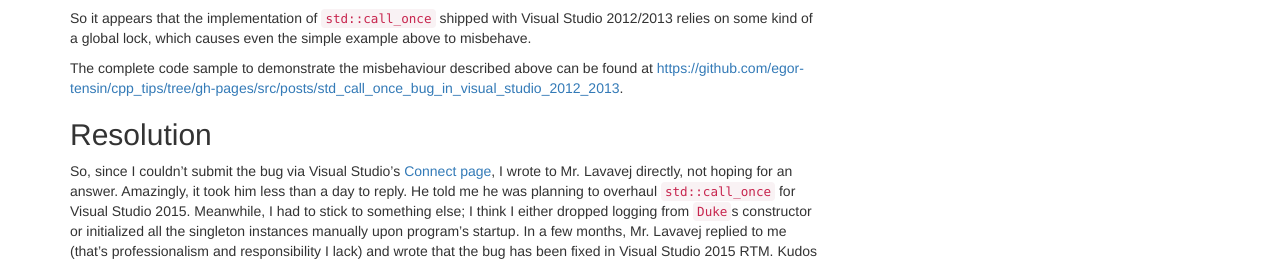
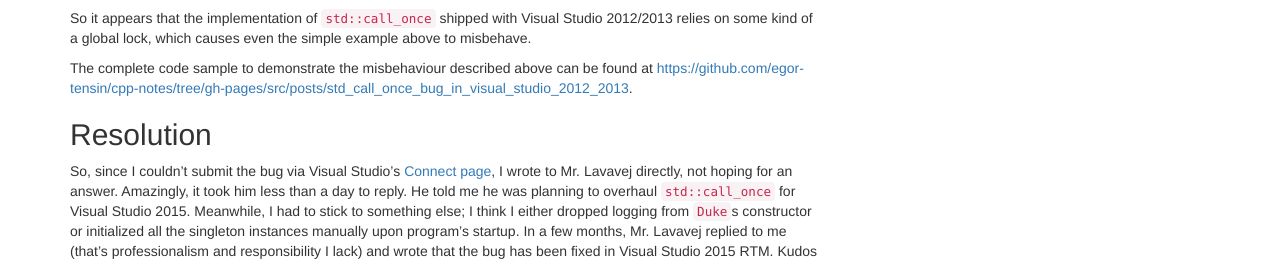
Before and after one commit to egor-tensin/jekyll-theme, a Jekyll site: the page built from _posts/2015-07-03-std-call-once-bug-in-visual-studio-2012-2013.md, in a window 1280 px wide and 900 px high, scrolled down 3857 px. Shown: the part 486-750 px from the top of the window. Built offline with Jekyll 4.4.1, drawn with Linux system fonts in a browser that asks for light colours; nearby versions of some CDN libraries; comment, search, counter and statistics services are not loaded.

Commit message:
rename the project

```diff
--- a/_config.yml
+++ b/_config.yml
@@ -1,4 +1,4 @@
-baseurl: /cpp_tips
+baseurl: /cpp-notes
 gems: [jekyll-paginate]
 paginate: 10
 include_comments: true
--- a/_includes/footer.html
+++ b/_includes/footer.html
@@ -6,7 +6,7 @@
             <div style="display: table; width: 100%;">
               <div style="display: table-row;">
                 <div style="display: table-cell;">
-                  <div class="text-center text-muted"><small>This project is licensed under the terms of the MIT License. See <a href="https://github.com/egor-tensin/cpp_tips/tree/gh-pages#licensing">Licensing</a> for details.</small></div>
+                  <div class="text-center text-muted"><small>This project is licensed under the terms of the MIT License. See <a href="https://github.com/egor-tensin/cpp-notes/tree/gh-pages#licensing">Licensing</a> for details.</small></div>
                 </div>
               </div>
               <div style="display: table-row;">
--- a/_includes/header.html
+++ b/_includes/header.html
@@ -5,7 +5,7 @@
     <meta http-equiv="X-UA-Compatible" content="IE=edge">
     <meta name="viewport" content="width=device-width, initial-scale=1">
 
-    <title>{{ page.title }} - C++ tips - Egor Tensin</title>
+    <title>{{ page.title }} - C++ notes - Egor Tensin</title>
 
     {% include bootstrap_css.html %}
 
--- a/_includes/sidebar.html
+++ b/_includes/sidebar.html
@@ -1,7 +1,7 @@
 <h4>About the project</h4>
 <p>Personal C++ notes. Feel free to contribute or contact me.</p>
 <div class="list-group reasonable-width">
-  <a class="list-group-item" href="//github.com/egor-tensin/cpp_tips"><span class="glyphicon glyphicon-home"></span>&nbsp;GitHub repository</a>
+  <a class="list-group-item" href="//github.com/egor-tensin/cpp-notes"><span class="glyphicon glyphicon-home"></span>&nbsp;GitHub repository</a>
   <a class="list-group-item" href="mailto:Egor.Tensin@gmail.com"><span class="glyphicon glyphicon-envelope"></span>&nbsp;Egor.Tensin@gmail.com</a>
 </div>
 <h4>Latest posts</h4>
--- a/_posts/2015-07-03-std-call-once-bug-in-visual-studio-2012-2013.md
+++ b/_posts/2015-07-03-std-call-once-bug-in-visual-studio-2012-2013.md
@@ -15,7 +15,7 @@
 This post, including code samples, is licenced under the terms of the MIT
 License.
 See
-[LICENSE.txt](https://github.com/egor-tensin/cpp_tips/blob/gh-pages/LICENSE.txt)
+[LICENSE.txt](https://github.com/egor-tensin/cpp-notes/blob/gh-pages/LICENSE.txt)
 for details.
 
 ## Introduction
@@ -281,7 +281,7 @@
 
 The complete code sample to demonstrate the misbehaviour described above can be
 found at
-[https://github.com/egor-tensin/cpp_tips/tree/gh-pages/src/posts/std_call_once_bug_in_visual_studio_2012_2013](https://github.com/egor-tensin/cpp_tips/tree/gh-pages/src/posts/std_call_once_bug_in_visual_studio_2012_2013).
+[https://github.com/egor-tensin/cpp-notes/tree/gh-pages/src/posts/std_call_once_bug_in_visual_studio_2012_2013](https://github.com/egor-tensin/cpp-notes/tree/gh-pages/src/posts/std_call_once_bug_in_visual_studio_2012_2013).
 
 ## Resolution
 
```
Also changed, not shown: README.md.
